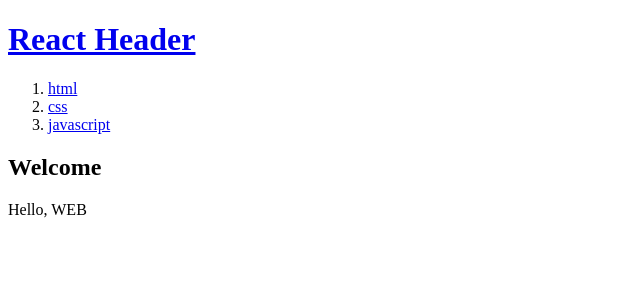
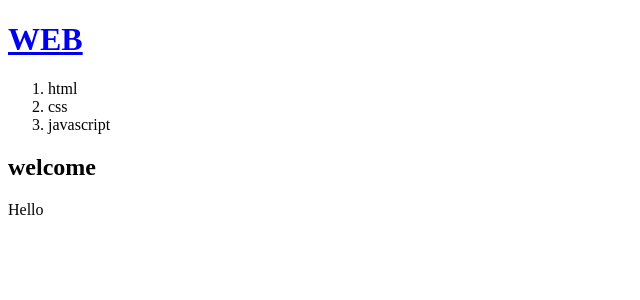
Before and after one commit to denist2322/youtube_react, a React (Create React App) app: page / in a window 1280 px wide. Shown: the top 300 px of the page, without its empty margins (0-640 px from the left). Built offline with nearby package versions, Linux system fonts and the light colour scheme.

Commit message:
4강props

```diff
--- a/src/App.js
+++ b/src/App.js
@@ -1,31 +1,47 @@
 import './App.css';
-function Header(){
+
+function Header(props){
   return <header>
-    <h1><a href="/">React Header</a></h1>
+    <h1><a href="/">{props.title}</a></h1>
   </header>
 }
-function Nav(){
+
+function Nav(props){
+
+  const tmp = props.topics;
+  const lis = tmp.map((tmp) => <li key={tmp.id}>{tmp.title}</li>);
+
+  // for(let i=0; i< props.topics.length; i++){
+  //     let t = props.topics[i];
+  //     lis.push(<li key={t.id}><a href={'/read/' + t.id}>{t.title}</a></li>)
+  //   }
+
+
   return <nav>
   <ol>
-    <li><a href="/read/1">html</a></li>
-    <li><a href="/read/2">css</a></li>
-    <li><a href="/read/3">javascript</a></li>
+    {lis}
   </ol>
 </nav>
 }
-function Article(){
+
+function Article(props){
   return <article>
-  <h2>Welcome</h2>
-  Hello, WEB
+  <h2>{props.title}</h2>
+  {props.body}
 </article>
 }
 
 function App() {
+  const topics =  [
+    {id:1 , title:'html', body:'html is ...'},
+    {id:2 , title:'css', body:'css is ...'},
+    {id:3 , title:'javascript', body:'javascript is ...'}
+  ]
   return (
     <div className="App">
-      <Header></Header>
-      <Nav></Nav>
-      <Article></Article>
+      <Header title = "WEB"></Header>
+      <Nav topics={topics}></Nav>
+      <Article title="welcome" body="Hello"></Article>
     </div>
   );
 }
```
